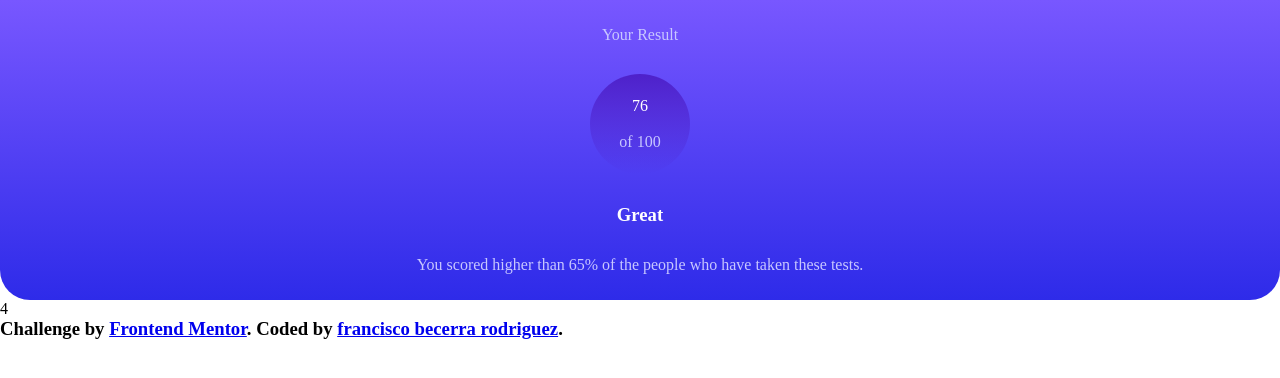
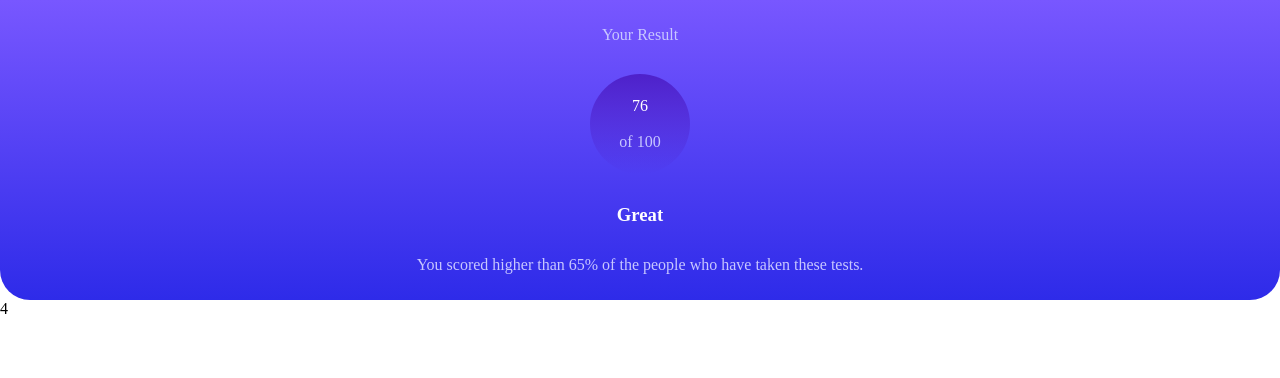
Before and after one commit to FranciscoFrontEndDeveloper/Resultssummarycomponent, an Angular app: page / in a window 1280 px wide. Shown: the top 378 px of the page. Built offline with nearby package versions, Linux system fonts and the light colour scheme.

Commit message:
without footer

```diff
--- a/src/app/app.component.html
+++ b/src/app/app.component.html
@@ -3,12 +3,4 @@
     <app-degradade></app-degradade>
   </div>
   <div>4</div>
-  <div class="containerFooter">
-  <div class="attribution">
-  <h3>
-  Challenge by <a href="https://www.frontendmentor.io?ref=challenge" target="_blank">Frontend Mentor</a>.
-  Coded by <a href="#" target="_blank">francisco becerra rodriguez</a>.
-  </h3>
-  </div>
-  </div>
 </main>
--- a/src/app/app.component.sass
+++ b/src/app/app.component.sass
@@ -3,6 +3,6 @@
 main
  display: grid
  grid-template-columns: 1fr
- grid-template-rows: repeat(3, auto)
+ grid-template-rows: repeat(2, auto)
  width: 100%
  height: auto
```
